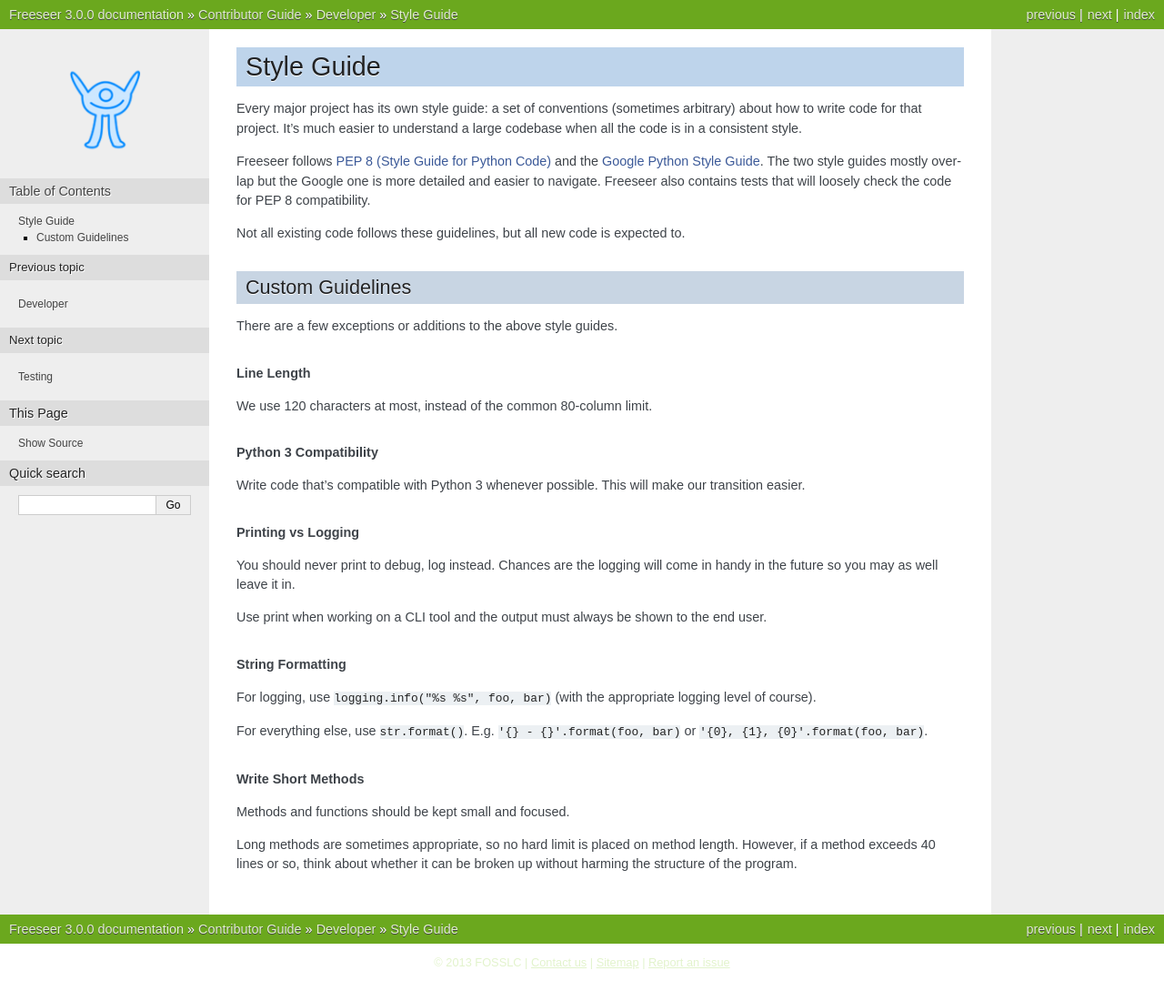
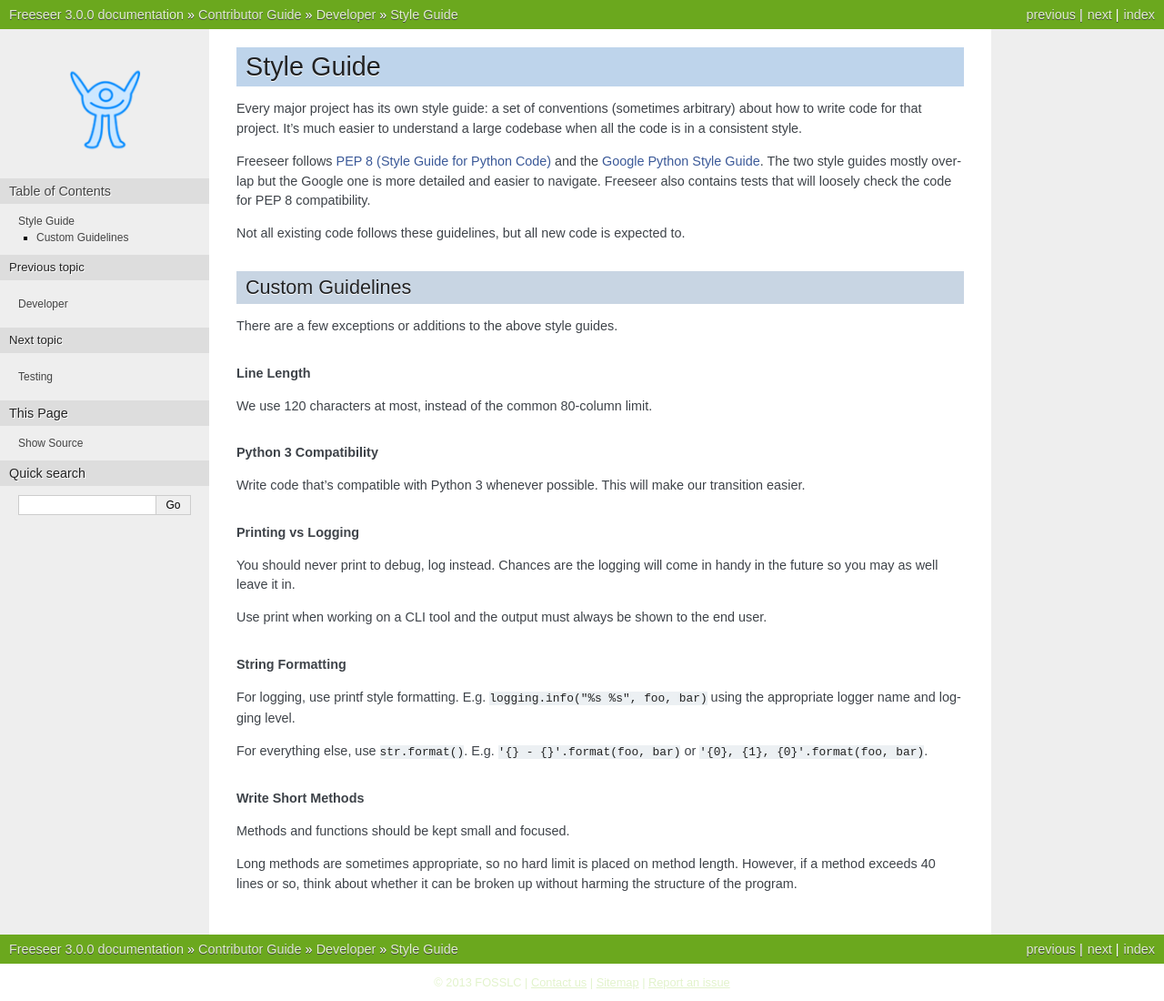
Before and after one commit to Freeseer/freeseer, a Sphinx documentation site: the page built from source/contribute/developers/styleguide.rst, in a window 1280 px wide. Shown: the whole page at 91% size. Built offline with Sphinx 7.4.7, drawn with Linux system fonts in a browser that asks for light colours; before the commit the page ends 1078 px from its top, so only the background shows below that.

Commit message:
Add more details to our logging format guideline

```diff
--- a/source/contribute/developers/styleguide.rst
+++ b/source/contribute/developers/styleguide.rst
@@ -38,8 +38,8 @@ end user.
 
 .. rubric:: String Formatting
 
-For logging, use ``logging.info("%s %s", foo, bar)`` (with the appropriate
-logging level of course).
+For logging, use printf style formatting. E.g. ``logging.info("%s %s", foo, bar)``
+using the appropriate logger name and logging level.
 
 For everything else, use ``str.format()``. E.g. ``'{} - {}'.format(foo, bar)``
 or ``'{0}, {1}, {0}'.format(foo, bar)``.
```
